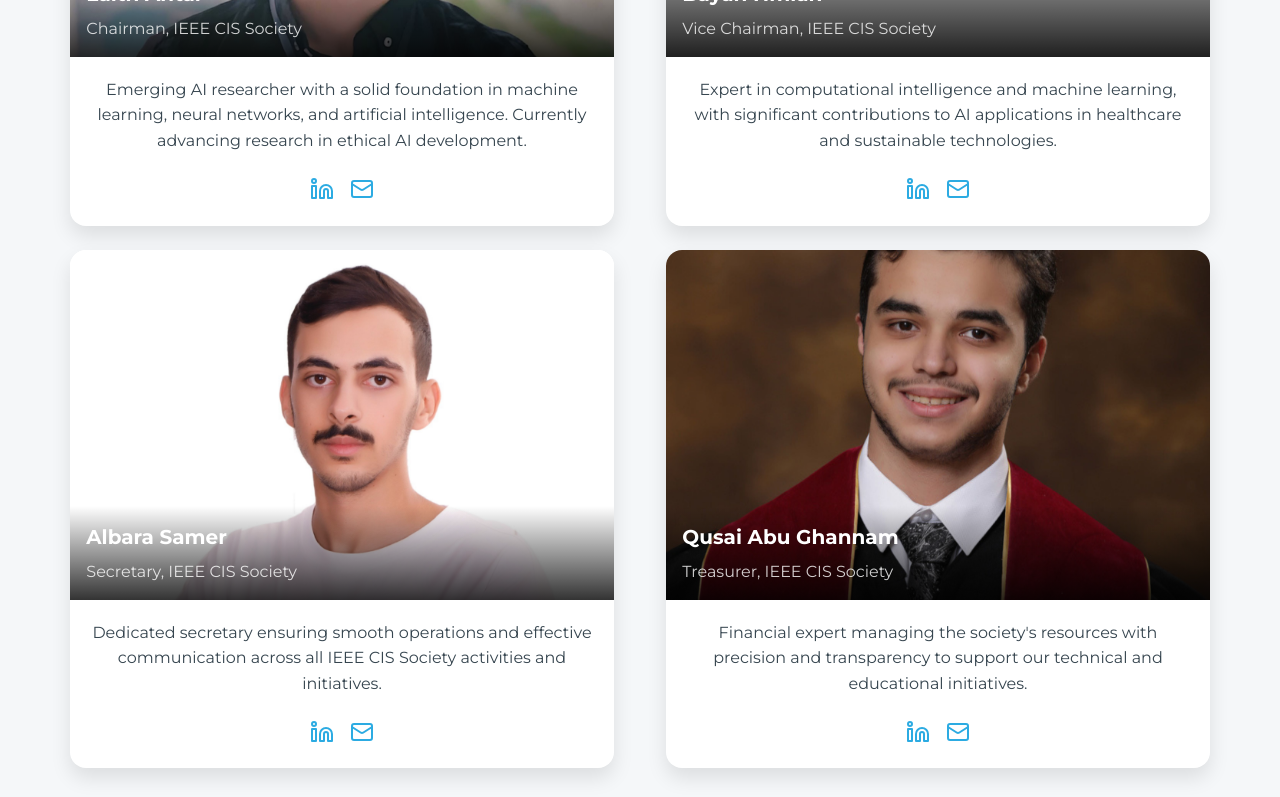
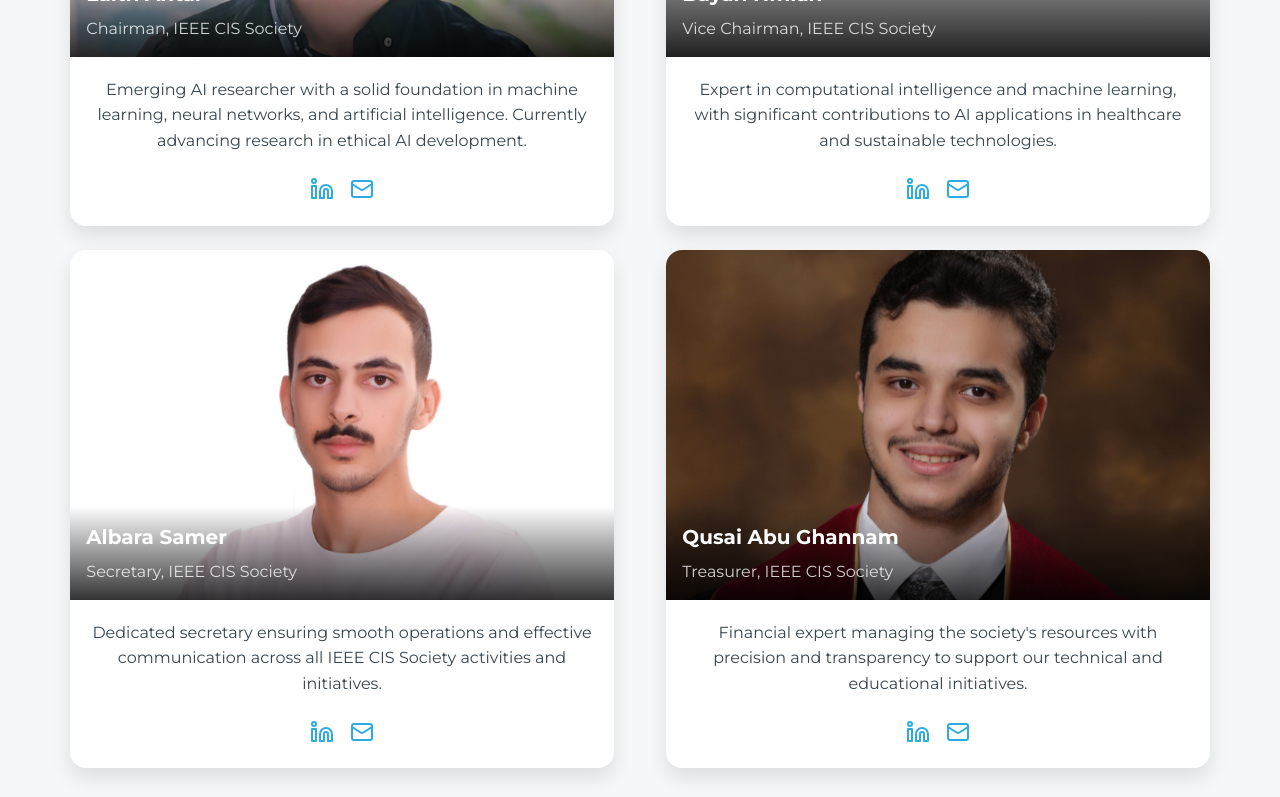
Before and after one commit to Y-ZER0/IEEE-Computational-Intelligence-Society, a React (Create React App) app: page / in a window 1280 px wide. Shown: the part 4964-5761 px from the top of the page. Built offline with nearby package versions, Linux system fonts and the light colour scheme; grey boxes are pictures that could not be loaded; a web font is replaced by a local one.

Commit message:
fixed events button overflow

```diff
--- a/src/ComponentsStyling/EventsWorkshops.css
+++ b/src/ComponentsStyling/EventsWorkshops.css
@@ -355,7 +355,7 @@
 @media screen and (max-width: 575px) {
   .events-workshops {
     padding: 30px 0;
-    bottom: 145px;
+    bottom: 170px;
     width: 100%;
     overflow-x: hidden;
     margin-bottom: -65px;
--- a/src/ComponentsStyling/LeadershipSection.css
+++ b/src/ComponentsStyling/LeadershipSection.css
@@ -325,11 +325,11 @@
 }
 
 
-.leadership-grid .leadership-card:nth-child(2) .leader-image {
+.leadership-grid .leadership-card:nth-child(4) .leader-image {
     object-position: center 20%;
 }
 
-.leadership-grid .leadership-card:nth-child(4) .leader-image {
+.leadership-grid .leadership-card:nth-child(2) .leader-image {
     object-position: center 50%;
 }
 
```
